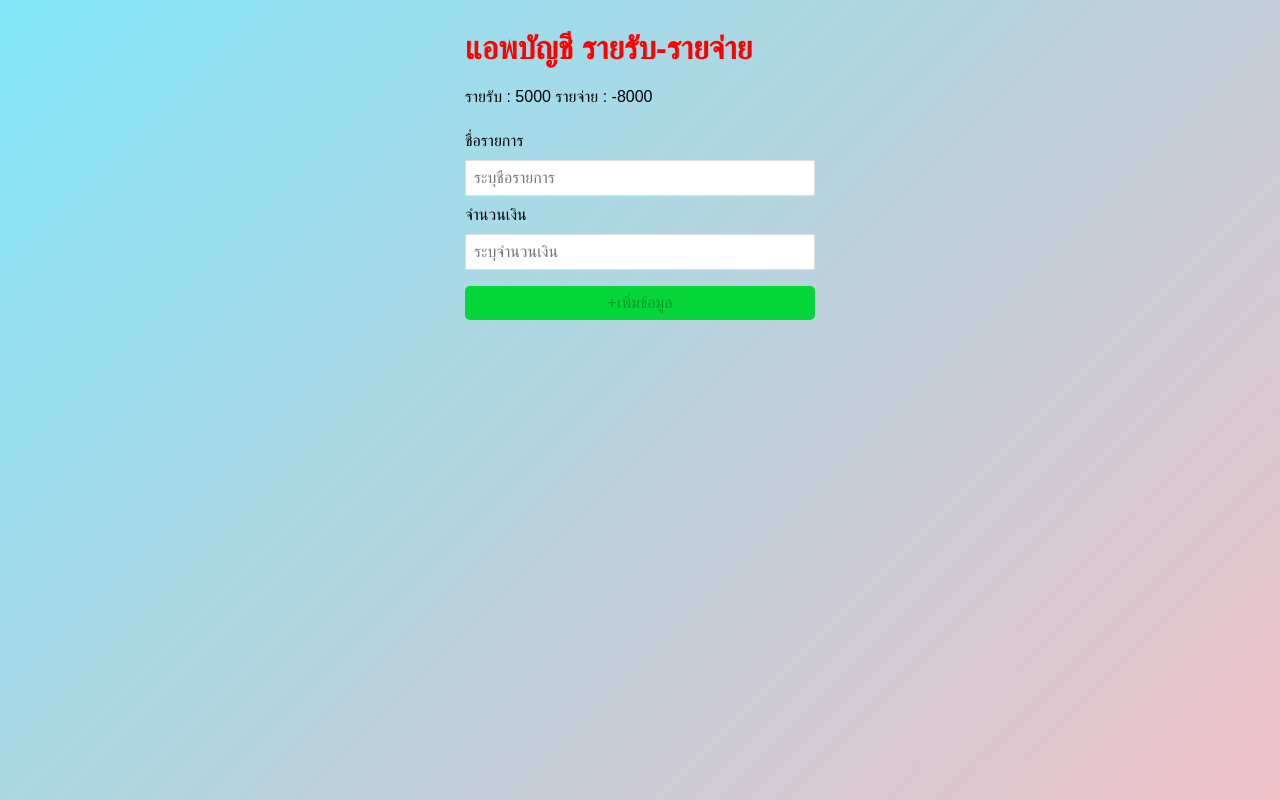
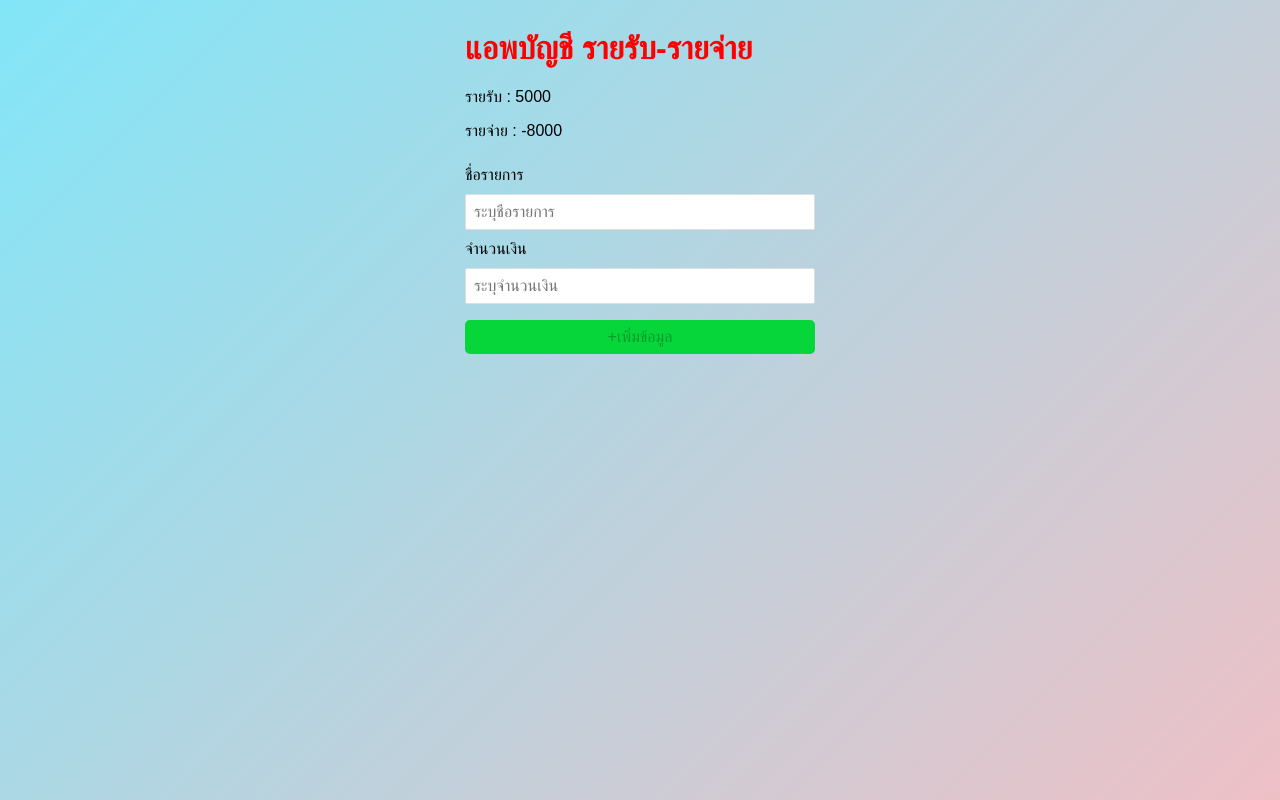
Before and after one commit to kitsana13428/ReactJs_Basic, a React (Create React App) app in the folder react-basic/: page / in a window 1280 px wide. Built offline with nearby package versions, Linux system fonts and the light colour scheme; a web font is replaced by a local one.

Commit message:
useContext DataContext
Context API

```diff
--- a/react-basic/src/component/ReportComponent.js
+++ b/react-basic/src/component/ReportComponent.js
@@ -2,11 +2,12 @@ import { useContext } from "react"
 import DataContext from "../data/DataContext"
 
 const ReportComponent=()=> {
+    const {income , expense} = useContext(DataContext)
     return (
+
         <div>
-        <DataContext.Consumer>
-            {context => <p>รายรับ : {context.income} รายจ่าย : {context.expense}</p>}
-        </DataContext.Consumer>
+            <p>รายรับ : {income} </p>
+            <p>รายจ่าย : {expense} </p>
         </div>
     )
 }
--- a/react-basic/src/component/Transaction.js
+++ b/react-basic/src/component/Transaction.js
@@ -1,5 +1,5 @@
 import Item from "./item";
-import DataContext from "../data/DataContext";
+// import DataContext from "../data/DataContext";
 
 
 const Transaction = (props) => {
```
